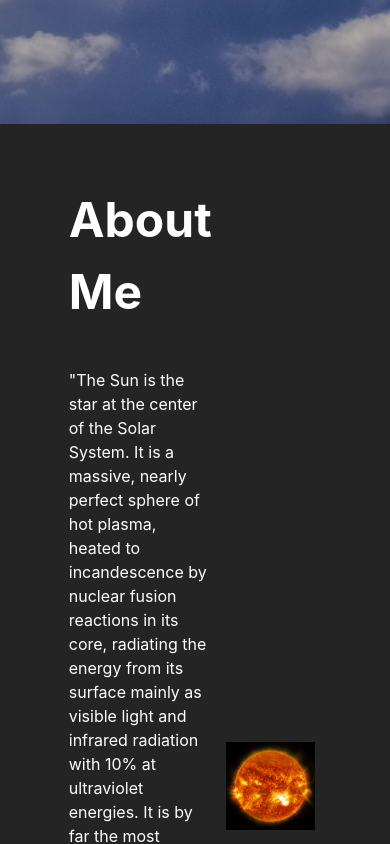
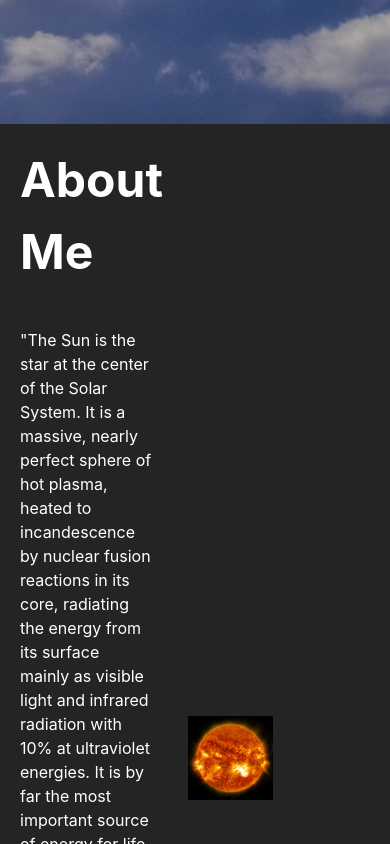
Before and after one commit to MaloSunce/ReactDemo, a React (Vite) app in the folder ReactDemo/: page / in a window 390 px wide. Shown: the part 720-1564 px from the top of the page. Built offline with nearby package versions, Linux system fonts and the light colour scheme.

Commit message:
update: AboutMe start reactive impl

```diff
--- a/ReactDemo/src/content/AboutMe.css
+++ b/ReactDemo/src/content/AboutMe.css
@@ -2,15 +2,17 @@
     height: 100vh;
     display: grid;
     grid-template-areas:
-        "Title Title Image ."
-        "Description Description Image ."
-        "Box1 Box1 Image .";
+        "Title Title Image"
+        "Description Description Image"
+        "Box1 Box1 Image";
     grid-template-rows: repeat(3, 1fr);
-    grid-template-columns: 1fr 1fr 1fr 0.3fr;
+    grid-template-columns: 1fr 1fr 0.9fr;
     scroll-snap-align: start;
     padding: 40px;
-    width: 75%;
-    margin: auto;
+    width: 70%;
+    margin: auto 5% auto 10%;
+    transition: 1s;
+    justify-content: center;
 }
 
 .AboutMe h2, h3, p {
@@ -30,12 +32,25 @@
     align-self: center;
 }
 
-.AboutMe .Description {
+.Description {
     grid-area: Description;
-    width: 80%;
+    width: 70%;
 }
 
 .Box1 {
     grid-area: Box1;
-    font-size: 1.5em;
+    font-size: 1.5rem;
+    margin-left: 20px;
 }
+
+@media only screen and (max-width: 700px) {
+    .AboutMe {
+        margin: 0;
+        padding: 0;
+        transition: 1s;
+    }
+
+    .AboutMe h3 {
+        white-space: nowrap;
+    }
+}
```
